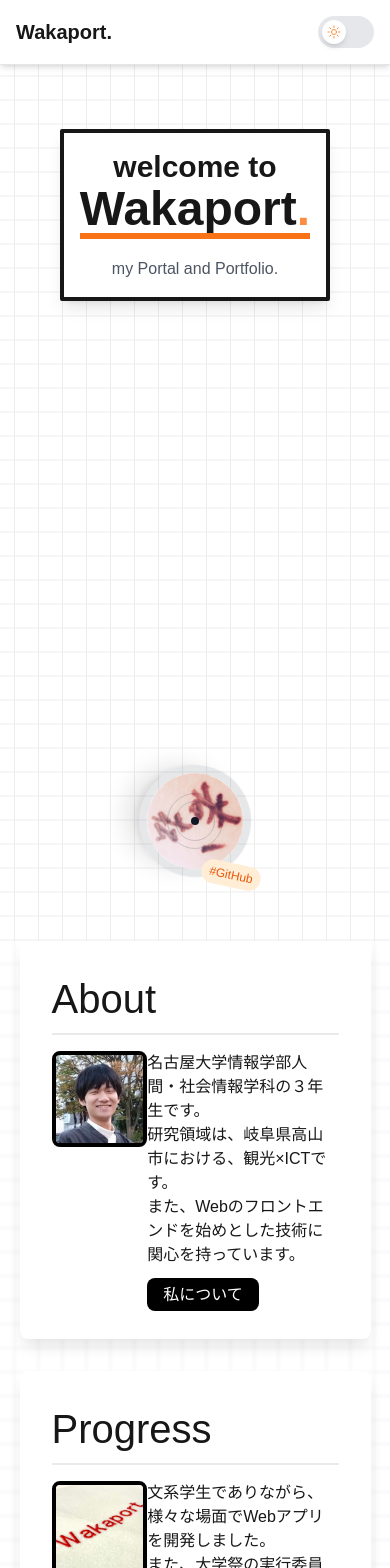
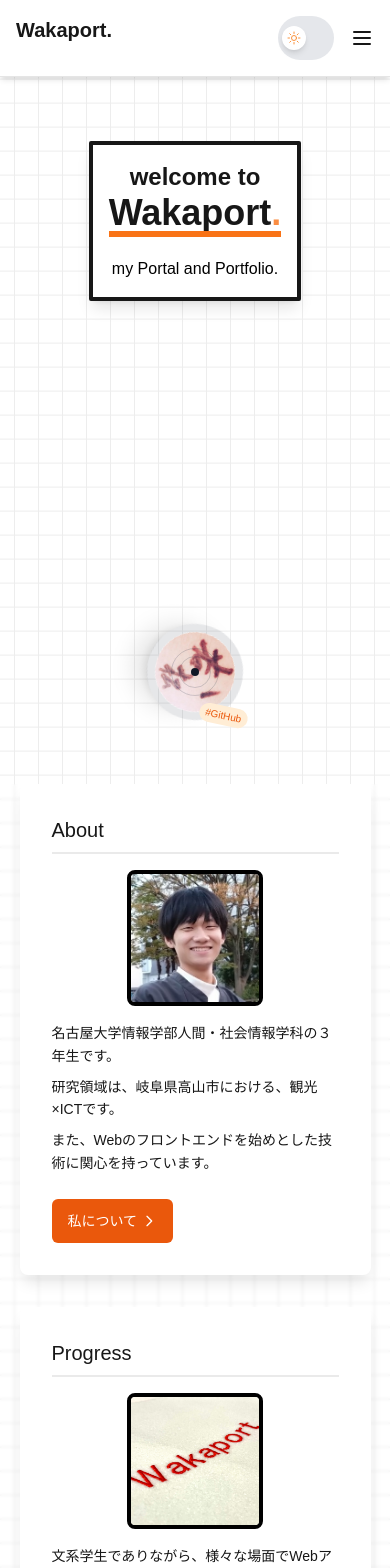
Before and after one commit to waka320/wakaport, a Next.js app in the folder wakanext/: page / in a window 390 px wide. Shown: the top 1568 px of the page. Built offline with nearby package versions, Linux system fonts and the light colour scheme.

Commit message:
feat: mobile

```diff
--- a/wakanext/src/app/layout.tsx
+++ b/wakanext/src/app/layout.tsx
@@ -22,6 +22,7 @@ export const metadata: Metadata = {
   description: "若松勇希のポートフォリオ",
   authors: [{ name: "Yuki Wakamatsu" }],
   keywords: ["ポートフォリオ", "Web開発", "Next.js", "TypeScript"],
+  viewport: "width=device-width, initial-scale=1, maximum-scale=5",
   openGraph: {
     title: "若松勇希について",
     description: "ポートフォリオサイト",
--- a/wakanext/src/components/Header.tsx
+++ b/wakanext/src/components/Header.tsx
@@ -3,12 +3,14 @@
 import Link from 'next/link'
 import { usePathname } from 'next/navigation'
 import { ThemeToggle } from "./ThemeToggle"
+import { useState } from 'react'
 
 export default function Header() {
   const pathname = usePathname()
+  const [isMenuOpen, setIsMenuOpen] = useState(false)
 
   return (
-    <header className="theme-header bg-[var(--background)] text-[var(--foreground)] border-b border-[var(--border-color)] w-full shadow-md p-4">
+    <header className="theme-header bg-[var(--background)] text-[var(--foreground)] border-b border-[var(--border-color)] w-full shadow-md p-4 sticky top-0 z-50">
       <div className="container mx-auto flex justify-between items-center">
         <div className="flex items-center flex-shrink-0">
           <Link href="/" >
@@ -16,6 +18,7 @@ export default function Header() {
           </Link>
         </div>
 
+        {/* デスクトップ用ナビゲーション */}
         <nav className="hidden md:flex items-center space-x-6">
           <Link href="/" className={`link ${pathname === '/' ? 'font-bold' : ''}`}>Home</Link>
           <Link href="/about" className={`link ${pathname === '/about' ? 'font-bold' : ''}`}>About</Link>
@@ -26,8 +29,81 @@ export default function Header() {
 
         <div className="flex items-center">
           <ThemeToggle />
+          {/* ハンバーガーメニュー（モバイル用） */}
+          <button
+            className="ml-4 md:hidden focus:outline-none"
+            onClick={() => setIsMenuOpen(!isMenuOpen)}
+            aria-label="Toggle menu"
+          >
+            <svg
+              xmlns="http://www.w3.org/2000/svg"
+              className="h-6 w-6"
+              fill="none"
+              viewBox="0 0 24 24"
+              stroke="currentColor"
+            >
+              {isMenuOpen ? (
+                <path
+                  strokeLinecap="round"
+                  strokeLinejoin="round"
+                  strokeWidth={2}
+                  d="M6 18L18 6M6 6l12 12"
+                />
+              ) : (
+                <path
+                  strokeLinecap="round"
+                  strokeLinejoin="round"
+                  strokeWidth={2}
+                  d="M4 6h16M4 12h16M4 18h16"
+                />
+              )}
+            </svg>
+          </button>
         </div>
       </div>
+
+      {/* モバイル用ナビゲーションメニュー */}
+      {isMenuOpen && (
+        <div className="md:hidden absolute left-0 right-0 bg-[var(--background)] shadow-md p-4 border-t border-[var(--border-color)] animate-slideDown">
+          <nav className="flex flex-col space-y-4">
+            <Link
+              href="/"
+              className={`link py-2 ${pathname === '/' ? 'font-bold' : ''}`}
+              onClick={() => setIsMenuOpen(false)}
+            >
+              Home
+            </Link>
+            <Link
+              href="/about"
+              className={`link py-2 ${pathname === '/about' ? 'font-bold' : ''}`}
+              onClick={() => setIsMenuOpen(false)}
+            >
+              About
+            </Link>
+            <Link
+              href="/progress"
+              className={`link py-2 ${pathname === '/progress' ? 'font-bold' : ''}`}
+              onClick={() => setIsMenuOpen(false)}
+            >
+              Progress
+            </Link>
+            <Link
+              href="/news"
+              className={`link py-2 ${pathname === '/news' ? 'font-bold' : ''}`}
+              onClick={() => setIsMenuOpen(false)}
+            >
+              News
+            </Link>
+            <Link
+              href="/contact"
+              className={`link py-2 ${pathname === '/contact' ? 'font-bold' : ''}`}
+              onClick={() => setIsMenuOpen(false)}
+            >
+              Contact
+            </Link>
+          </nav>
+        </div>
+      )}
     </header>
   )
 }
--- a/wakanext/src/components/contact/Form.tsx
+++ b/wakanext/src/components/contact/Form.tsx
@@ -35,8 +35,8 @@ export default function Form() {
     };
 
     return (
-        <form onSubmit={handleSubmit} className="space-y-4 content-background p-6 rounded-lg shadow-lg">
-            <h2 className="text-2xl font-semibold mb-4 text-[var(--foreground)]">お問い合わせフォーム</h2>
+        <form onSubmit={handleSubmit} className="space-y-4 content-background p-4 md:p-6 rounded-lg shadow-lg mt-6">
+            <h2 className="text-xl md:text-2xl font-semibold mb-4 text-[var(--foreground)]">お問い合わせフォーム</h2>
             <div>
                 <label htmlFor="name" className="block text-sm font-medium text-[var(--foreground)]">名前</label>
                 <input
--- a/wakanext/src/components/home/Card.tsx
+++ b/wakanext/src/components/home/Card.tsx
@@ -17,27 +17,38 @@ export function Card({
     buttonHref
 }: CardProps) {
     return (
-        <div className="content-background mb-4">
-            <h2>{title}</h2>
-            <div className="flex container">
-                <div className="flex-[1]">
+        <div className="content-background mb-4 p-4 transition-all duration-300 hover:shadow-lg">
+            <h2 className="text-xl md:text-2xl mb-2">{title}</h2>
+            <div className="flex flex-col md:flex-row gap-4 container mt-4">
+                <div className="flex-none md:flex-[1] flex justify-center">
+                    <div className="overflow-hidden rounded-lg border-4 border-black">
                         <Image
                             src={imageSrc}
                             alt="プロフィール画像"
                             width={150}
                             height={150}
-                        className="rounded-lg border-4 border-black"
+                            className="w-32 h-32 md:w-auto md:h-auto object-cover transition-transform duration-500 hover:scale-110"
                         />
                     </div>
-                <div className="flex-[2] flex flex-col justify-between">
+                </div>
+                <div className="flex-auto md:flex-[2] flex flex-col justify-between">
                     <div>
                         {paragraphs.map((paragraph, index) => (
-                            <p key={index}>{paragraph}</p>
+                            <p key={index} className="mb-2 text-sm md:text-base leading-relaxed">{paragraph}</p>
                         ))}
                     </div>
                     <div className="mt-4 self-start">
-                        <Button href={buttonHref}>
+                        <Button href={buttonHref} className="group">
                             {buttonText}
+                            <svg
+                                xmlns="http://www.w3.org/2000/svg"
+                                className="h-4 w-4 ml-1 inline-block transition-transform duration-300 group-hover:translate-x-1"
+                                fill="none"
+                                viewBox="0 0 24 24"
+                                stroke="currentColor"
+                            >
+                                <path strokeLinecap="round" strokeLinejoin="round" strokeWidth={2} d="M9 5l7 7-7 7" />
+                            </svg>
                         </Button>
                     </div>
                 </div>
--- a/wakanext/src/components/home/Hero.tsx
+++ b/wakanext/src/components/home/Hero.tsx
@@ -2,16 +2,16 @@ import Link from 'next/link';
 
 export default function Hero() {
     return (
-        <div className="flex flex-col lg:flex-row container min-h-screen lg:min-h-[100svh] items-center justify-between lg:items-start relative px-4 py-8 lg:py-0">
+        <div className="flex flex-col lg:flex-row container min-h-[80vh] lg:min-h-[100svh] items-center justify-between lg:items-start relative px-4 py-8 lg:py-0">
             <div className="w-full lg:flex-[3] flex justify-center lg:justify-start">
                 <div className="mt-8 lg:mt-32 mx-auto lg:mx-3 p-4 lg:p-6 border-4 border-gray-800 dark:border-gray-200 hero shadow-lg hover:shadow-xl transition-shadow duration-300 bg-white/80 dark:bg-gray-800/80 backdrop-blur-sm rounded-sm">
-                    <h1 className="text-3xl lg:text-5xl font-bold border-none text-center lg:text-left">welcome to <br />
-                        <span className="text-5xl lg:text-9xl relative">
+                    <h1 className="text-2xl md:text-3xl lg:text-5xl font-bold border-none text-center lg:text-left">welcome to <br />
+                        <span className="text-4xl md:text-5xl lg:text-9xl relative">
                             Wakaport<span className="text-orange-500 dark:text-orange-400 animate-pulse-dot">.</span>
                             <span className="absolute -bottom-1 left-0 w-0 h-1.5 bg-orange-500 animate-expand"></span>
                         </span>
                     </h1>
-                    <p className="mt-4 text-gray-600 dark:text-gray-300 font-light text-center lg:text-left">my Portal and Portfolio.</p>
+                    <p className="mt-4  font-light text-center lg:text-left">my Portal and Portfolio.</p>
                 </div>
             </div>
 
@@ -23,7 +23,7 @@ export default function Hero() {
                     className="relative group cursor-pointer block transition-transform duration-300 hover:scale-110 active:scale-95"
                     aria-label="GitHubプロフィールへ"
                 >
-                    <div className="relative w-28 h-28 lg:w-48 lg:h-48 rounded-full overflow-hidden shadow-xl animate-record-spin border-8 border-gray-900/10 dark:border-gray-100/10 group-hover:shadow-2xl">
+                    <div className="relative w-24 h-24 md:w-28 md:h-28 lg:w-48 lg:h-48 rounded-full overflow-hidden shadow-xl animate-record-spin border-8 border-gray-900/10 dark:border-gray-100/10 group-hover:shadow-2xl">
                         <img
                             src="/images/icon.png"
                             alt="Wakaport Icon"
@@ -33,16 +33,16 @@ export default function Hero() {
 
                     <div className="absolute top-1/2 left-1/2 transform -translate-x-1/2 -translate-y-1/2 w-2 lg:w-3 h-2 lg:h-3 bg-gray-900 dark:bg-gray-100 rounded-full z-10 shadow-inner"></div>
 
-                    <div className="absolute top-1/2 left-1/2 transform -translate-x-1/2 -translate-y-1/2 w-14 lg:w-24 h-14 lg:h-24 border border-gray-700/20 dark:border-gray-300/20 rounded-full pointer-events-none"></div>
-                    <div className="absolute top-1/2 left-1/2 transform -translate-x-1/2 -translate-y-1/2 w-10 lg:w-16 h-10 lg:h-16 border border-gray-700/20 dark:border-gray-300/20 rounded-full pointer-events-none"></div>
+                    <div className="absolute top-1/2 left-1/2 transform -translate-x-1/2 -translate-y-1/2 w-12 md:w-14 lg:w-24 h-12 md:h-14 lg:h-24 border border-gray-700/20 dark:border-gray-300/20 rounded-full pointer-events-none"></div>
+                    <div className="absolute top-1/2 left-1/2 transform -translate-x-1/2 -translate-y-1/2 w-8 md:w-10 lg:w-16 h-8 md:h-10 lg:h-16 border border-gray-700/20 dark:border-gray-300/20 rounded-full pointer-events-none"></div>
 
                     {/* ラベル部分 */}
-                    <div className="absolute bottom-[-10px] right-[-10px] px-2 py-1 bg-orange-100 dark:bg-orange-900/50 text-orange-600 dark:text-orange-300 rounded-full text-xs rotate-12 transition-all duration-300 group-hover:bottom-[-5px] group-hover:right-[-5px]">
+                    <div className="absolute bottom-[-5px] right-[-5px] md:bottom-[-10px] md:right-[-10px] px-1.5 md:px-2 py-0.5 md:py-1 bg-orange-100 dark:bg-orange-900/50 text-orange-600 dark:text-orange-300 rounded-full text-[10px] md:text-xs rotate-12 transition-all duration-300 group-hover:bottom-0 group-hover:right-0">
                         #GitHub
                     </div>
 
                     {/* ホバー時のヒント - 初期状態では非表示 */}
-                    <div className="absolute top-1/2 left-1/2 transform -translate-x-1/2 -translate-y-1/2 bg-orange-600/80 dark:bg-orange-500/80 text-white px-4 py-2 rounded-full opacity-0 transition-opacity duration-300 group-hover:opacity-100 whitespace-nowrap z-20">
+                    <div className="absolute top-1/2 left-1/2 transform -translate-x-1/2 -translate-y-1/2 bg-orange-600/80 dark:bg-orange-500/80 text-white px-2 md:px-4 py-1 md:py-2 rounded-full opacity-0 transition-opacity duration-300 group-hover:opacity-100 whitespace-nowrap z-20 text-xs md:text-sm">
                         GitHub
                     </div>
                 </Link>
--- a/wakanext/src/components/ui/Button.tsx
+++ b/wakanext/src/components/ui/Button.tsx
@@ -1,66 +1,27 @@
-import Link from 'next/link';
-import React, { ReactNode } from 'react';
+import Link from "next/link";
 
 type ButtonProps = {
-    children: ReactNode;
     href?: string;
+    type?: "button" | "submit" | "reset";
     onClick?: () => void;
-    disabled?: boolean;
+    children: React.ReactNode;
     className?: string;
-    type?: 'button' | 'submit' | 'reset';
-    variant?: 'primary' | 'secondary' | 'outline';
 };
 
-export function Button({
-    children,
-    href,
-    onClick,
-    disabled = false,
-    className = '',
-    type = 'button',
-    variant = 'primary'
-}: ButtonProps) {
-    const baseClasses = `
-        btn
-        rounded-lg
-        px-4
-        py-2
-        transition-all
-        duration-300
-        ease-in-out
-        focus:outline-none
-        ${disabled ? 'opacity-50 cursor-not-allowed' : ''}
-    `;
-
-    const variantClasses = {
-        primary: 'bg-black text-white hover:bg-gray-800',
-        secondary: 'bg-gray-200 text-black hover:bg-gray-300',
-        outline: 'border-2 border-black bg-transparent text-black hover:bg-black hover:text-white'
-    };
-
-    const combinedClassName = `${baseClasses} ${variantClasses[variant]} ${className}`;
+export function Button({ href, type = "button", onClick, children, className = "" }: ButtonProps) {
+    const baseClasses = "inline-flex items-center px-4 py-2 bg-[var(--accent)] text-white text-sm rounded-md hover:bg-[var(--accent-hover)] transition-colors duration-300";
+    const classes = `${baseClasses} ${className}`;
 
     if (href) {
         return (
-            <Link
-                href={href}
-                className={combinedClassName}
-                onClick={disabled ? undefined : onClick}
-                aria-disabled={disabled}
-            >
+            <Link href={href} className={classes}>
                 {children}
             </Link>
         );
     }
 
     return (
-        <button
-            type={type}
-            disabled={disabled}
-            className={combinedClassName}
-            onClick={disabled ? undefined : onClick}
-            aria-disabled={disabled}
-        >
+        <button type={type} onClick={onClick} className={classes}>
             {children}
         </button>
     );
--- a/wakanext/src/styles/globals.scss
+++ b/wakanext/src/styles/globals.scss
@@ -17,11 +17,34 @@ $breakpoints: (
     'xl': 1200px
 );
 
+/* モバイル最適化用追加スタイル */
+html {
+    -webkit-text-size-adjust: 100%;
+    touch-action: manipulation;
+}
+
+body {
+    /* モバイル用スクロールのスムージング */
+    -webkit-overflow-scrolling: touch;
+}
+
+/* 入力フィールドとボタンのモバイルでのタップ領域を拡大 */
+input,
+button,
+.link,
+a {
+    @media (max-width: 768px) {
+        font-size: 16px;
+        /* iOSの自動ズームを防止 */
+        min-height: 44px;
+        /* タップ可能エリアを拡大 */
+    }
+}
+
 .transition-max-height {
     transition: max-height 0.5s ease-in-out;
 }
 
-// 必要に応じて、ダークモード対応のスタイルを追加
 .grid-background {
     @apply bg-gray-50 dark:bg-gray-900;
     // その他のスタイル
@@ -75,3 +98,13 @@ $breakpoints: (
 .animate-record-spin {
     animation: spin-record 20s linear infinite;
 }
+
+/* スマートフォンでの遅いアニメーション防止 */
+@media (prefers-reduced-motion: reduce) {
+    * {
+        animation-duration: 0.01ms !important;
+        animation-iteration-count: 1 !important;
+        transition-duration: 0.01ms !important;
+        scroll-behavior: auto !important;
+    }
+}
--- a/wakanext/tailwind.config.ts
+++ b/wakanext/tailwind.config.ts
@@ -12,6 +12,15 @@ const config: Config = {
       colors: {
         background: "var(--background)",
         foreground: "var(--foreground)",
+      },
+      animation: {
+        slideDown: 'slideDown 0.3s ease-out forwards',
+      },
+      keyframes: {
+        slideDown: {
+          '0%': { transform: 'translateY(-10px)', opacity: '0' },
+          '100%': { transform: 'translateY(0)', opacity: '1' },
+        },
       },
       typography: () => ({
         DEFAULT: {
```
Also changed, not shown: wakanext/src/app/(pages)/news/page.tsx (+6 -6 lines), wakanext/src/components/about/IntroductionSection.tsx (+8 -8 lines), wakanext/src/components/home/Content.tsx (+28 -24 lines), wakanext/src/styles/timeline.scss (+56 -0 lines). Lines whose indentation alone changed are shown as unchanged.
